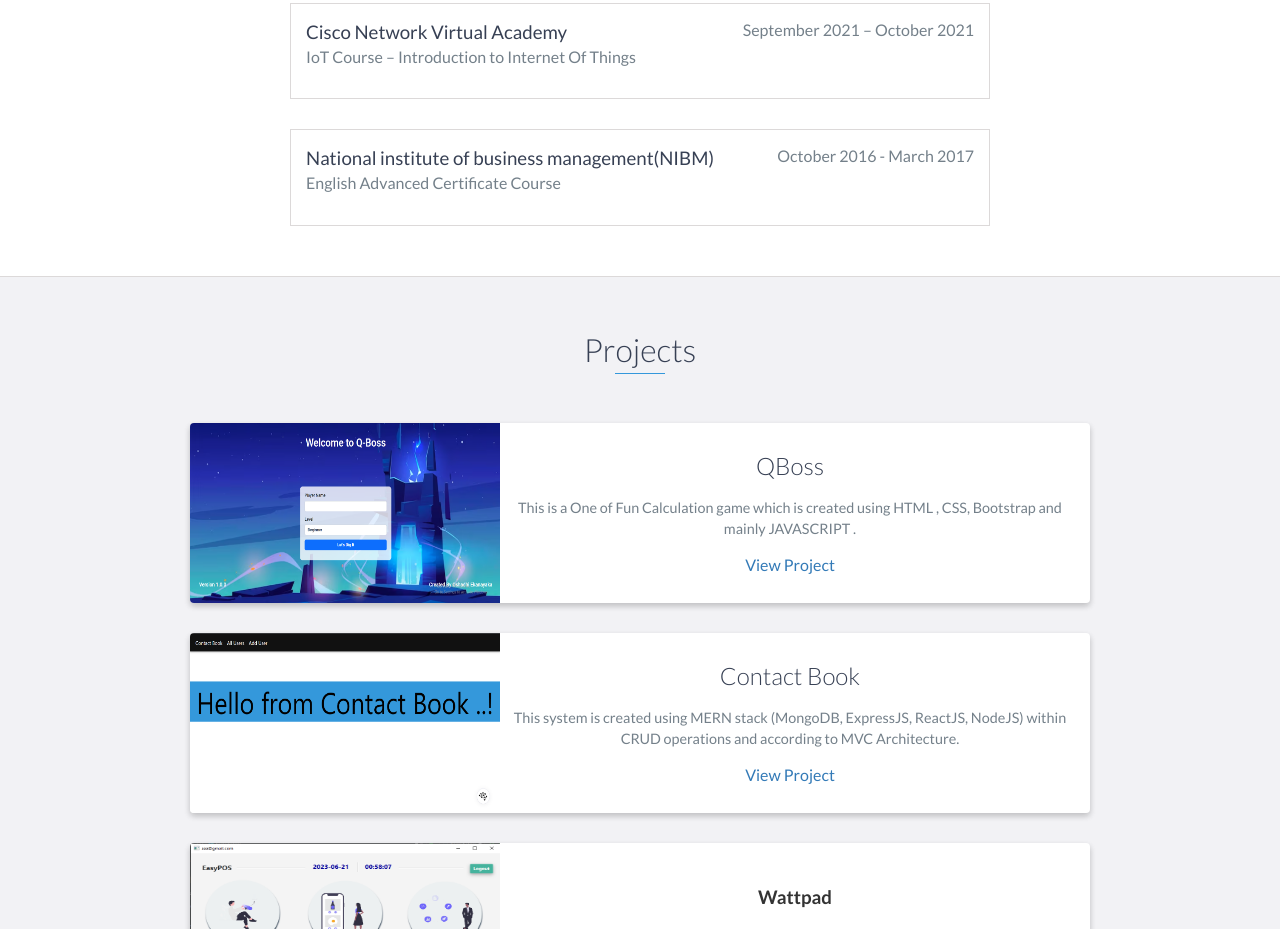
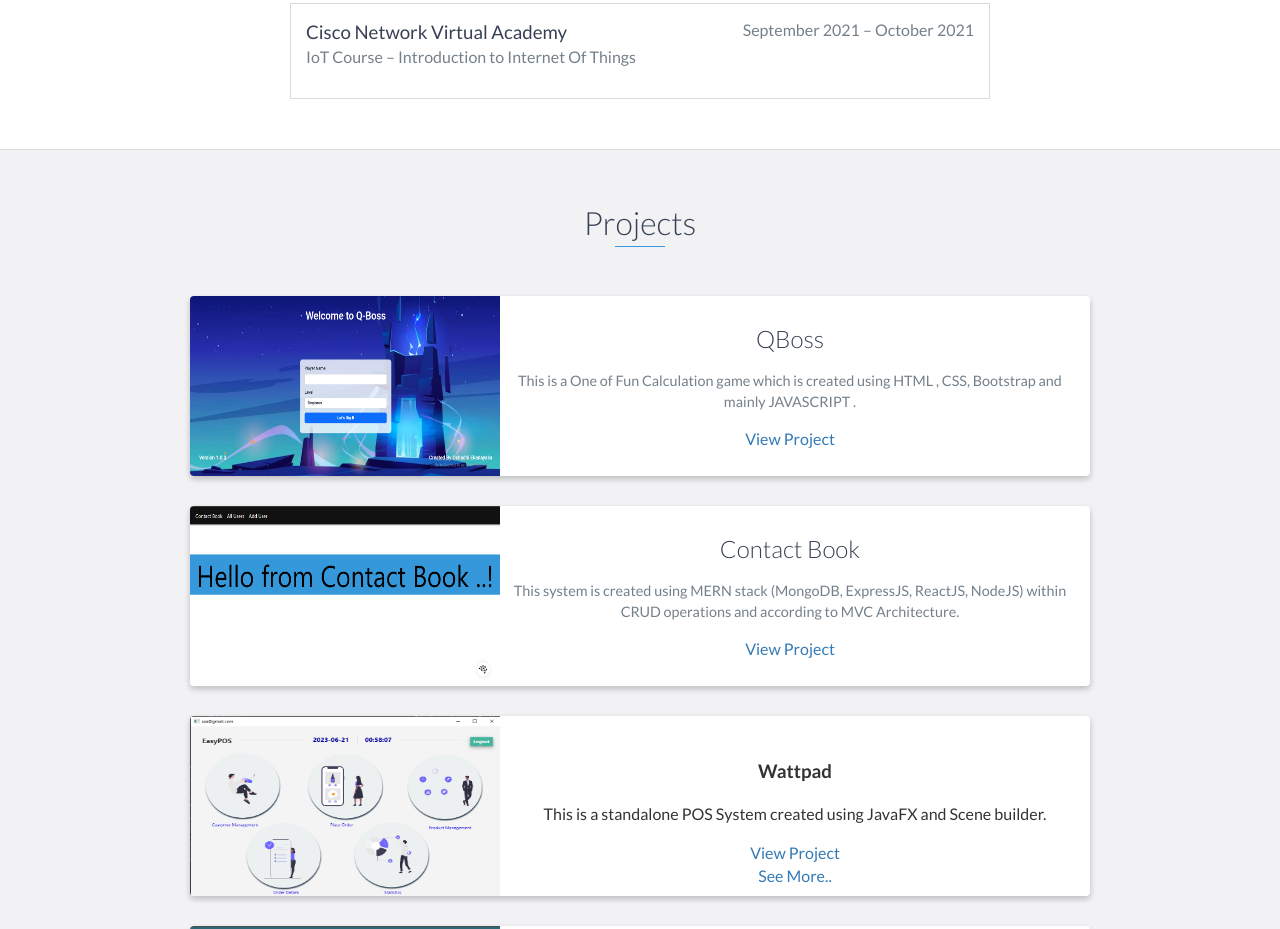
Before and after one commit to PabasaraEkanayaka/Portfolio, a website: page index.html in a window 1280 px wide. Shown: the part 3737-4666 px from the top of the page. Drawn offline with nearby package versions, Linux system fonts and the light colour scheme.

Commit message:
Update index.html

```diff
--- a/index.html
+++ b/index.html
@@ -222,13 +222,6 @@
         </div>
         <!-- End .education-block -->
 
-	    <div class="education-block">
-            <h3>National institute of business management(NIBM) </h3>
-            <span class="education-date"> October 2016 - March 2017</span>
-            <h4>English Advanced Certificate Course</h4>
-
-        </div>
-        <!-- End .education-block -->
     </div>
     <!-- End #education -->
 
```
